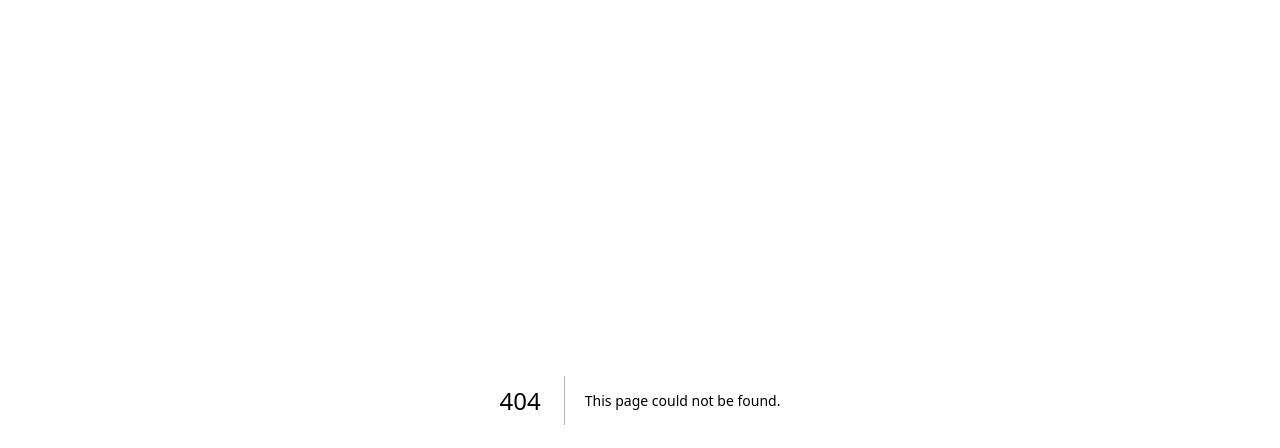
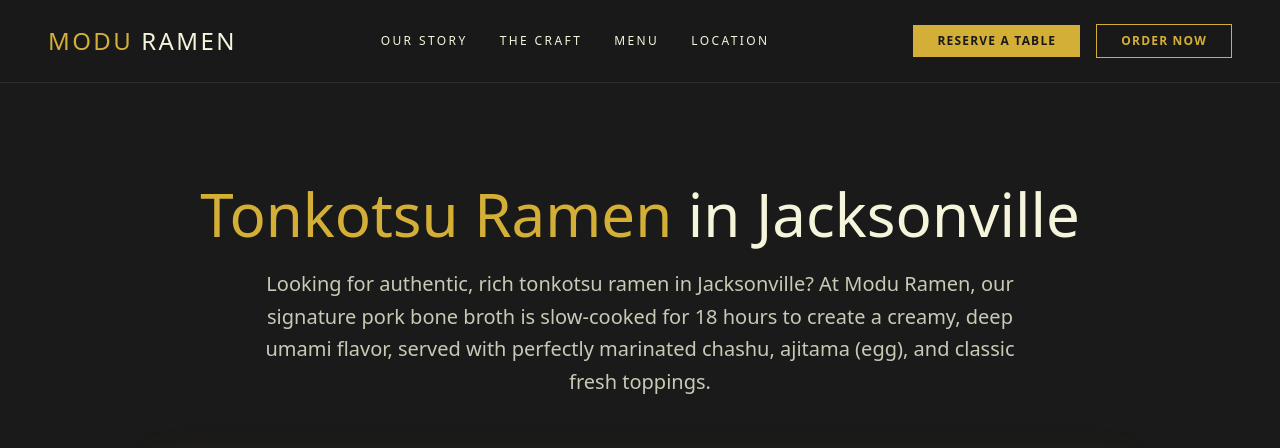
Before and after one commit to kprince0/ModuHomepage, a Next.js app: page /tonkotsu-ramen-jacksonville in a window 1280 px wide. Before the commit this address had no page. Shown: the top 448 px of the page. Built offline with nearby package versions, Linux system fonts and the light colour scheme; a web font is replaced by a local one.

Commit message:
Update images in Chef Kim and Tonkotsu Ramen pages

```diff
--- a/src/app/chef-kim/page.tsx
+++ b/src/app/chef-kim/page.tsx
@@ -28,7 +28,7 @@
         {/* Feature Image */}
         <div className="relative w-full h-[400px] md:h-[600px] rounded-lg overflow-hidden mb-16 shadow-[0_0_40px_rgba(212,175,55,0.1)]">
           <Image
-            src={`${process.env.NEXT_PUBLIC_BASE_PATH || ''}/images/menu/Pork Bulgogi.png`}
+            src={`${process.env.NEXT_PUBLIC_BASE_PATH || ''}/images/chef-kim.jpg`}
             alt="Chef Kim plating authentic Japanese ramen at Modu Ramen"
             fill
             priority
@@ -53,7 +53,7 @@
 
           <div className="relative h-[500px] rounded-lg overflow-hidden border border-gold/20 shadow-lg">
              <Image
-              src={`${process.env.NEXT_PUBLIC_BASE_PATH || ''}/images/menu/Pork Bulgogi.png`}
+              src={`${process.env.NEXT_PUBLIC_BASE_PATH || ''}/images/Broth.jpg`}
               alt="Chef Kim's signature Tonkotsu ramen"
               fill
               className="object-cover"
--- /dev/null
+++ b/src/app/tonkotsu-ramen-jacksonville/page.tsx
@@ -0,0 +1,120 @@
+import Header from "@/components/ui/Header";
+import Footer from "@/components/ui/Footer";
+import Image from "next/image";
+import Link from "next/link";
+import { Metadata } from "next";
+
+export const metadata: Metadata = {
+  title: "Tonkotsu Ramen in Jacksonville | Modu Ramen",
+  description: "Looking for rich tonkotsu ramen in Jacksonville? Modu Ramen serves authentic Japanese ramen with a creamy 18-hour pork bone broth at our Baymeadows location.",
+};
+
+export default function TonkotsuRamenJacksonville() {
+  return (
+    <main className="min-h-screen selection:bg-gold selection:text-charcoal pt-[104px] bg-charcoal">
+      <Header />
+
+      {/* Hero Section */}
+      <section className="relative py-20 px-6 container mx-auto max-w-5xl">
+        <div className="text-center mb-16">
+          <h1 className="text-4xl md:text-6xl font-serif text-paper mb-6">
+            <span className="text-gold">Tonkotsu Ramen</span> in Jacksonville
+          </h1>
+          <p className="text-lg md:text-xl text-paper/80 font-light max-w-3xl mx-auto leading-relaxed">
+            Looking for authentic, rich tonkotsu ramen in Jacksonville? At Modu Ramen, our signature pork bone broth is slow-cooked for 18 hours to create a creamy, deep umami flavor, served with perfectly marinated chashu, ajitama (egg), and classic fresh toppings.
+          </p>
+        </div>
+
+        {/* Feature Image */}
+        <div className="relative w-full h-[400px] md:h-[600px] rounded-lg overflow-hidden mb-16 shadow-[0_0_40px_rgba(212,175,55,0.1)]">
+          <Image
+             src={`${process.env.NEXT_PUBLIC_BASE_PATH || ''}/images/menu/Kimchi Tonkatsu.png`}
+            alt="Authentic Tonkotsu ramen with chashu and soy-marinated egg at Modu Ramen in Jacksonville"
+            fill
+            priority
+            className="object-cover object-center"
+          />
+        </div>
+
+        {/* Content Section */}
+        <div className="grid grid-cols-1 md:grid-cols-2 gap-12 mb-20">
+          <div>
+            <h2 className="text-3xl font-serif text-gold mb-6">The Secret to the Perfect Tonkotsu</h2>
+            <p className="text-paper/80 font-light mb-6 leading-relaxed">
+              True Japanese tonkotsu ramen cannot be rushed. The hallmark of a great tonkotsu is a milky, rich broth heavily infused with collagen and marrow.
+            </p>
+            <p className="text-paper/80 font-light mb-6 leading-relaxed">
+              At Modu Ramen, located on Baymeadows Rd in Jacksonville, Chef Kim employs a rigorous 18-hour double-boil process. We extract every ounce of flavor from premium pork bones, resulting in a soup base that is incredibly creamy without feeling overly heavy.
+            </p>
+            <p className="text-paper/80 font-light leading-relaxed">
+              We pair this magnificent broth with thin, straight noodles that perfectly hold the soup, thick-cut melt-in-your-mouth chashu (braised pork belly), kikurage (wood ear mushrooms), and a beautifully soft-boiled marinated egg.
+            </p>
+          </div>
+
+          <div className="bg-[#111] p-8 rounded-lg border border-paper/10 flex flex-col justify-center">
+            <h3 className="text-2xl font-serif text-paper mb-6">Our Tonkotsu Bowls</h3>
+            <ul className="space-y-6">
+              <li className="flex gap-4 items-start">
+                <span className="text-gold text-xl mt-1">✓</span>
+                <div>
+                  <h4 className="text-paper font-medium text-lg">Classic Tonkotsu Ramen</h4>
+                  <p className="text-sm font-light text-paper/70 mt-1">The traditional 18-hour broth, chashu, scallions, kikurage, and soy-marinated egg.</p>
+                </div>
+              </li>
+              <li className="flex gap-4 items-start">
+                <span className="text-gold text-xl mt-1">✓</span>
+                <div>
+                  <h4 className="text-paper font-medium text-lg">Spicy Tonkotsu Ramen</h4>
+                  <p className="text-sm font-light text-paper/70 mt-1">Our classic tonkotsu elevated with our house-made spicy chili blend for a deep, fiery kick.</p>
+                </div>
+              </li>
+            </ul>
+          </div>
+        </div>
+
+        {/* FAQ Section */}
+        <div className="mb-20">
+          <h2 className="text-3xl font-serif text-center text-paper mb-10">Tonkotsu Ramen FAQ</h2>
+          <div className="max-w-3xl mx-auto space-y-6">
+            <div className="bg-[#111] p-6 rounded border border-paper/5">
+              <h3 className="text-gold font-medium mb-2">What does "Tonkotsu" mean?</h3>
+              <p className="text-paper/80 font-light text-sm">Tonkotsu literally translates to "pork bone" in Japanese. It refers to the broth style, which is made by boiling pork bones for an extended period until the marrow and collagen dissolve into a creamy, rich soup.</p>
+            </div>
+            <div className="bg-[#111] p-6 rounded border border-paper/5">
+              <h3 className="text-gold font-medium mb-2">Is Tonkotsu ramen spicy?</h3>
+              <p className="text-paper/80 font-light text-sm">Classic tonkotsu is not spicy; it is savory and deeply umami. However, we do offer a Spicy Tonkotsu variation for those who love heat!</p>
+            </div>
+          </div>
+        </div>
+
+        {/* CTA Section */}
+        <div className="text-center bg-gold/10 p-12 rounded-lg border border-gold/20 backdrop-blur-sm">
+          <h2 className="text-3xl font-serif text-paper mb-4">Craving Authentic Tonkotsu in Jacksonville?</h2>
+          <p className="text-paper/70 font-light mb-8 max-w-xl mx-auto">
+            Order online for pickup/delivery or reserve a table to dine with us on Baymeadows Rd.
+          </p>
+          <div className="flex flex-col sm:flex-row gap-4 justify-center">
+            <a
+              href="https://moduramennzti.web.ordersave.com/menu"
+              target="_blank"
+              rel="noopener noreferrer"
+              className="px-8 py-4 bg-gold text-charcoal hover:bg-paper transition-colors duration-300 uppercase tracking-widest text-sm font-bold"
+            >
+              Order Tonkotsu Now
+            </a>
+            <a
+              href="https://getseat.net?channel=merchant_web#/public/online/reservation/8G2AGD47"
+              target="_blank"
+              rel="noopener noreferrer"
+              className="px-8 py-4 border border-gold text-gold hover:bg-gold hover:text-charcoal transition-colors duration-300 uppercase tracking-widest text-sm font-bold bg-charcoal/30"
+            >
+              Reserve a Table
+            </a>
+          </div>
+        </div>
+      </section>
+
+      <Footer />
+    </main>
+  );
+}
```
